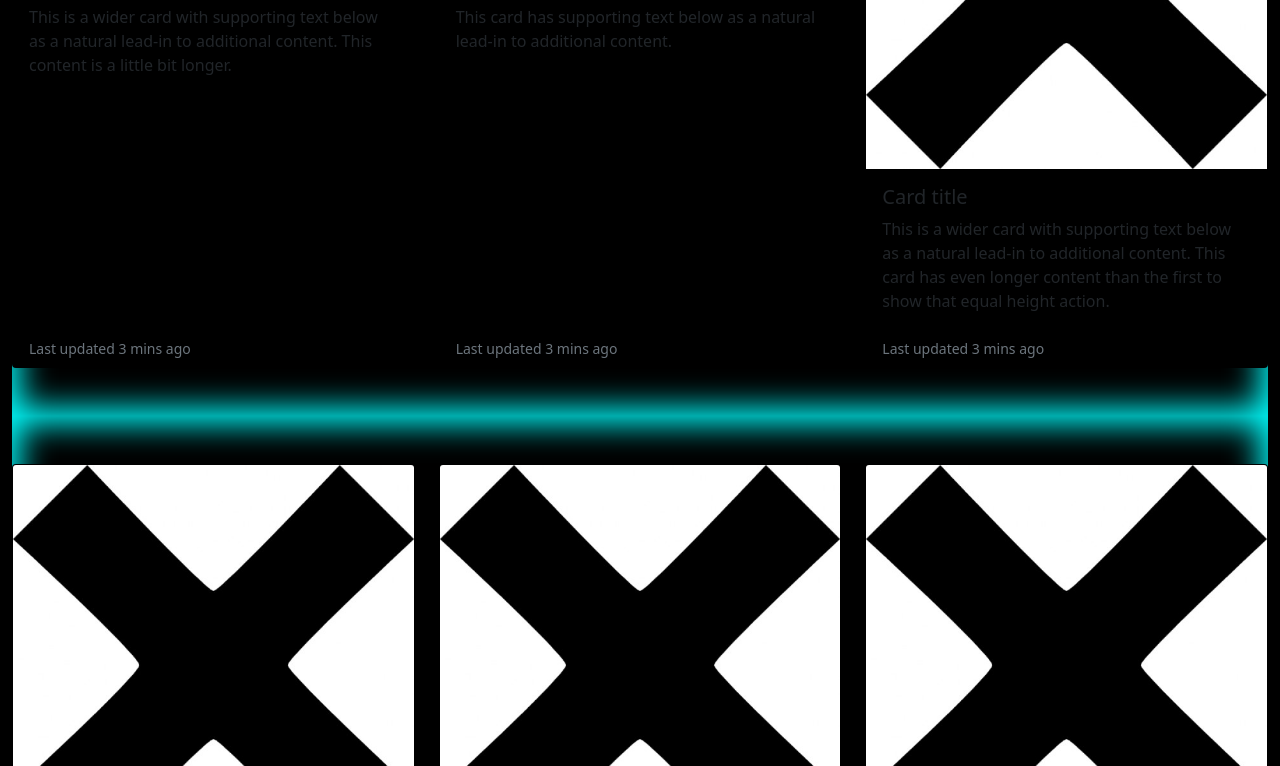
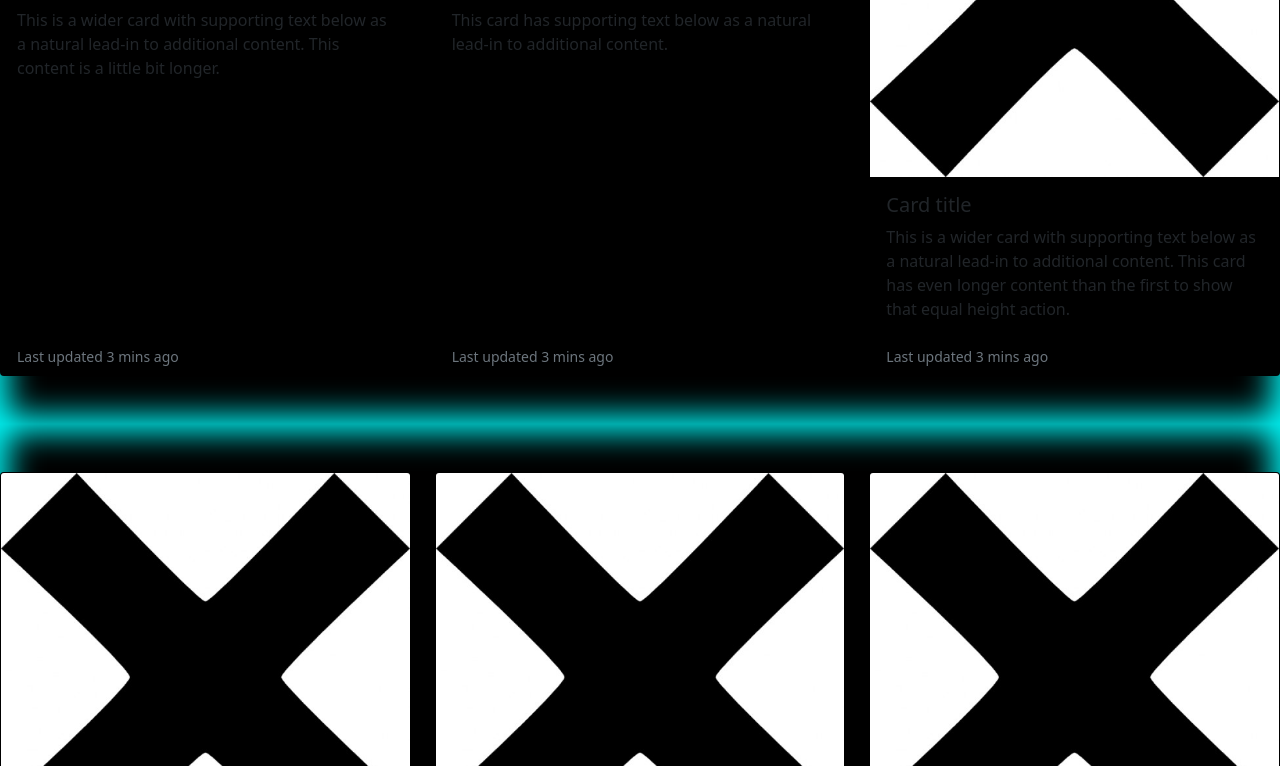
Before and after one commit to EmanuelPB123/efectos, a plain HTML site: page index.html in a window 1280 px wide. Shown: the part 361-1127 px from the top of the page. Drawn offline with Linux system fonts and the light colour scheme.

Commit message:
Update index.html

```diff
--- a/index.html
+++ b/index.html
@@ -86,7 +86,7 @@
         } */
     </style>
 
-<body id="body1" class="container-fluid">
+<body id="body1" class="">
     <div>
         <nav id="navbar" class="navbar navbar-expand-lg ">
             <div class="container-fluid" id="none">
```
